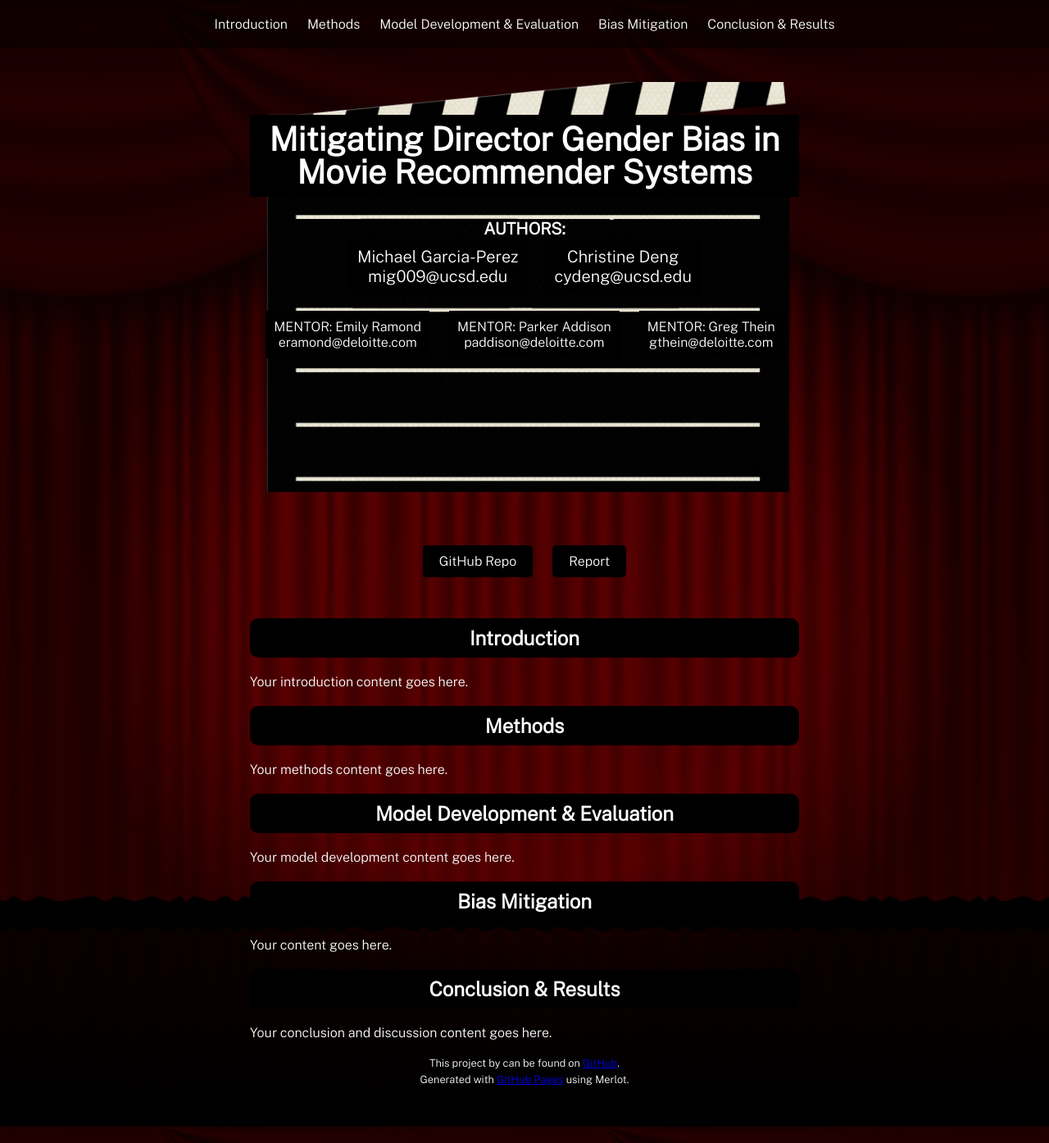
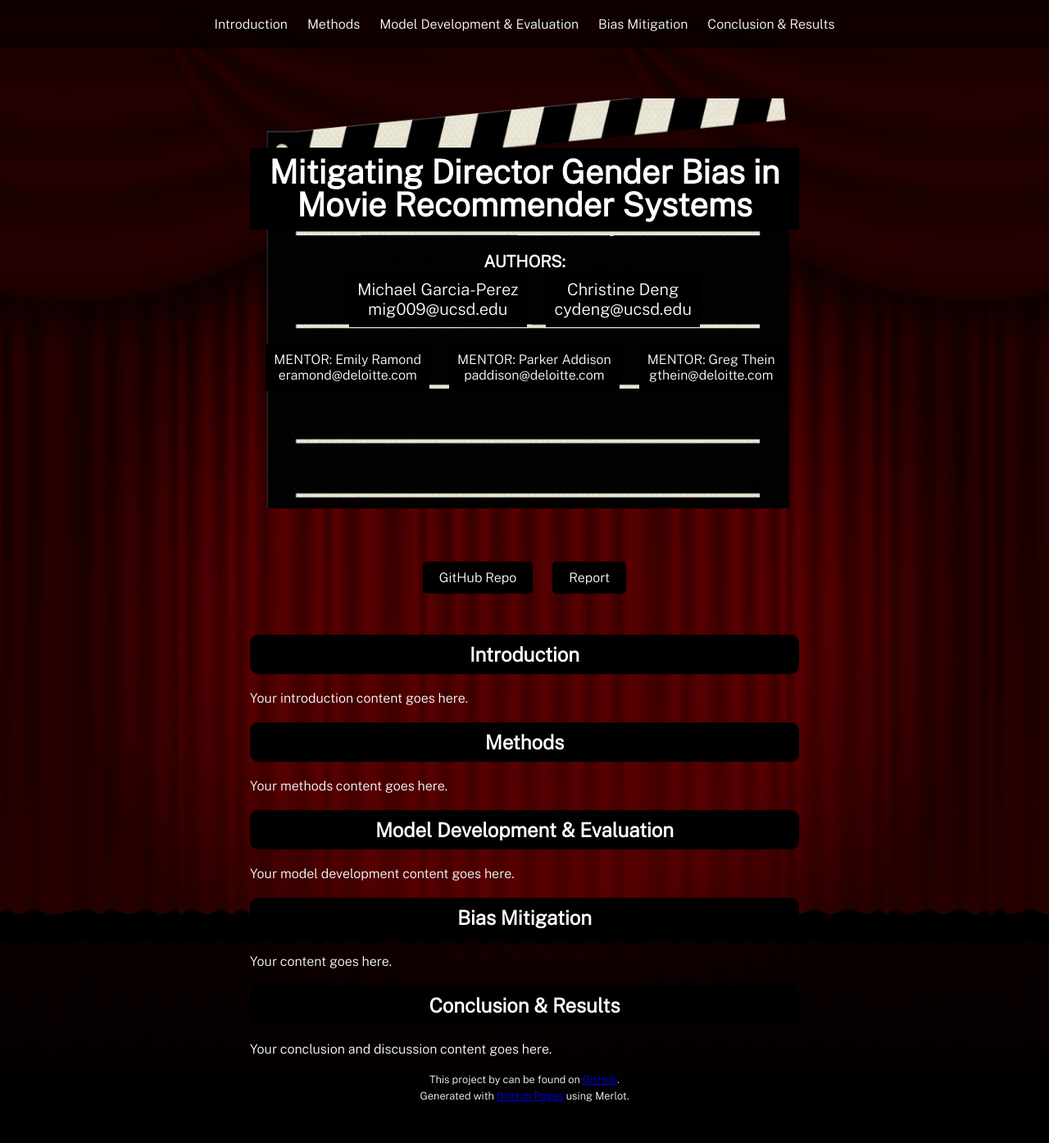
Before and after one commit to michael-garciaperez/DSC180A-Methodology-5, a Jekyll site: the page built from index.md, in a window 1280 px wide and 1394 px high. Shown: the whole window at 82% size. Built offline with Jekyll 4.4.1, drawn with Linux system fonts in a browser that asks for light colours.

Commit message:
Update style.scss

```diff
--- a/assets/css/style.scss
+++ b/assets/css/style.scss
@@ -20,7 +20,7 @@ div.shell {
 header {
   position: relative;
   z-index: 2;
-  margin: 100px auto 0; /* Adjusted margin for the entire header */
+  margin: 120px auto 0; /* Adjusted margin for the entire header */
   max-width: 670px;
   padding: 20px 40px 25px;
   height: 500px;
@@ -35,7 +35,7 @@ header h1 {
   line-height: 1;
   background-color: black;
   padding: 10px 20px;
-  margin-top: 0; /* Adjusted margin-top for the title */
+  margin-top: 10px; /* Adjusted margin-top for the title */
 }
 
 .clapboard-image {
@@ -54,7 +54,7 @@ header h1 {
 
 .author-mentor-container {
   text-align: center;
-  margin-top: 0; /* Adjusted margin-top for the authors */
+  margin-top: 20px; /* Adjusted margin-top for the authors */
 }
 
 .author-mentor-container p {
@@ -204,9 +204,9 @@ body::before {
 }
 
 .title-container {
-  margin-top: 20px; /* Adjusted margin-top for the title */
+  margin-top: 40px; /* Adjusted margin-top for the title */
 }
 
 .names-container {
-  margin-top: 20px; /* Adjusted margin-top for the names */
+  margin-top: 20px; /* Adjusted margin-top for the authors */
 }
```
